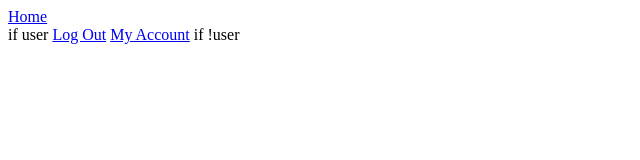
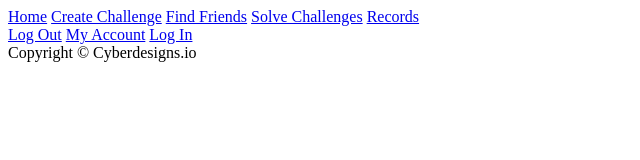
Before and after one commit to dmc2015/cod3.io, a website: page client/template/layout.html in a window 1280 px wide. Shown: the whole page, without its empty margins (0-640 px from the left). Drawn offline with Linux system fonts and the light colour scheme.

Commit message:
fixed template errors

```diff
--- a/client/template/layout.html
+++ b/client/template/layout.html
@@ -9,30 +9,35 @@
   <body>
     <header name='navigation' class='nav-top'>
 
-
       <div class='title'>
       </div>
 
       <div class='links'>
         <a href='/'>Home</a>
-
+        <a href='/create'>Create Challenge</a>
+        <a href='/find'>Find Friends</a>
+        <a href='/solve'>Solve Challenges</a>
+        <a href='/records'>Records</a>
       </div>
 
       <div>
-        if user
+        <!-- if user -->
         <a href='/logout'>Log Out</a>
         <a href='/myaccount'>My Account</a>
-        if !user
-        <a href='/'
+        <!-- if !user -->
+        <a href='/login'>Log In</a>
       </div>
 
+    </header>
 
-    </header>
+    <threejs>
+    </threejs>
 
 
   </body>
 
   <footer>
+    Copyright &#169; Cyberdesigns.io
   </footer>
 
 </html>
```
Also changed, not shown: client/template/login.html (+6 -0 lines), client/template/createChallenges.html (added), client/template/findFriends.html (added), client/template/myaccount.html (added), client/template/records.html (added), client/template/solvechallenge.html (added).
